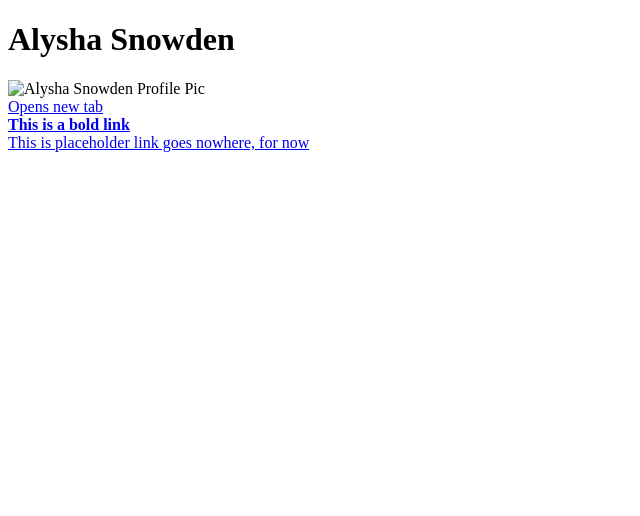
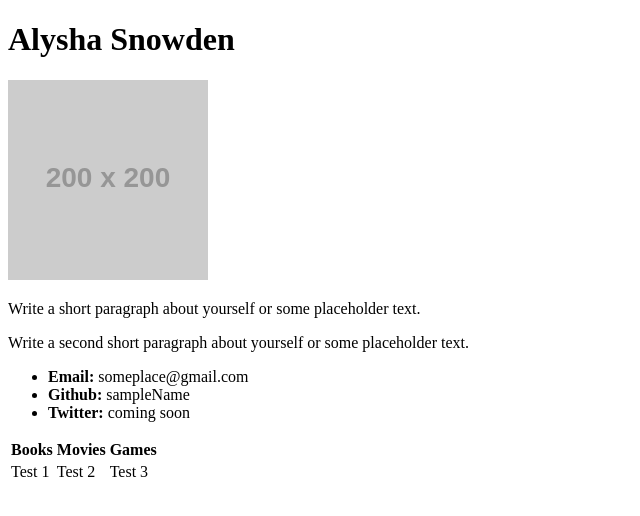
Before and after one commit to alysnow/alysnow.github.io, a plain HTML site: page index.html in a window 1280 px wide. Shown: the whole page, without its empty margins (0-640 px from the left). Drawn offline with Linux system fonts and the light colour scheme; placeholder pictures from the web are drawn by us.

Commit message:
adding updated html file

```diff
--- a/index.html
+++ b/index.html
@@ -10,19 +10,28 @@
   <h1>Alysha Snowden</h1>
 
   <!-- Image -->
-  <img src="Pictures\Saved Pictures\Linkedin.jpg" alt="Alysha Snowden Profile Pic" />
-  <br>
+  <img src="https://placehold.it/200x200" alt="Alysha Snowden Profile Pic" />
 
-  <!-- Link with New Tab -->
-  <a href="https://www.google.com" target="_blank">Opens new tab</a>
-  <br>
+  <p>Write a short paragraph about yourself or some placeholder text.</p>
+  <p>Write a second short paragraph about yourself or some placeholder text.</p>
 
-  <!-- Bold Link -->
-  <strong><a href="https://www.youtube.com">This is a bold link</a></strong>
-  <br>
+  <ul>
+    <li><strong>Email:</strong> <a href-"#">someplace@gmail.com</a></li>
+    <li><strong>Github:</strong> <a href-"#">sampleName</a></li>
+    <li><strong>Twitter:</strong> <a href-"#">coming soon</a></li>
+  </ul>
 
-  <!-- Placeholder link -->
-  <a href="#">This is placeholder link goes nowhere, for now</a>
+  <table>
+    <tr>
+      <th>Books</th>
+      <th>Movies</th>
+      <th>Games</th>
+    </tr>
+      <td>Test 1</td>
+      <td>Test 2</td>
+      <td>Test 3</td>
+    </tr>
+  </table>
 
 </body>
 
```
